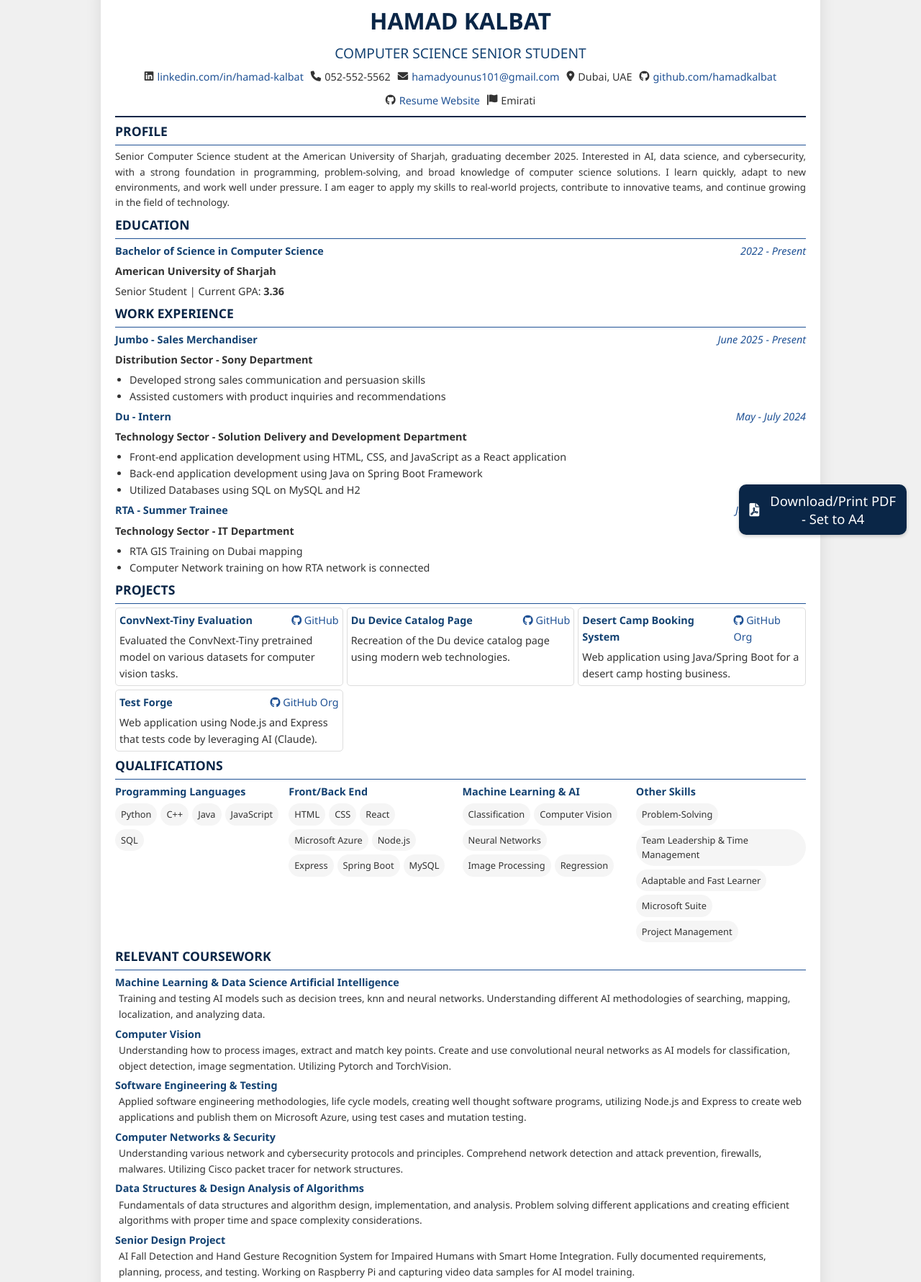
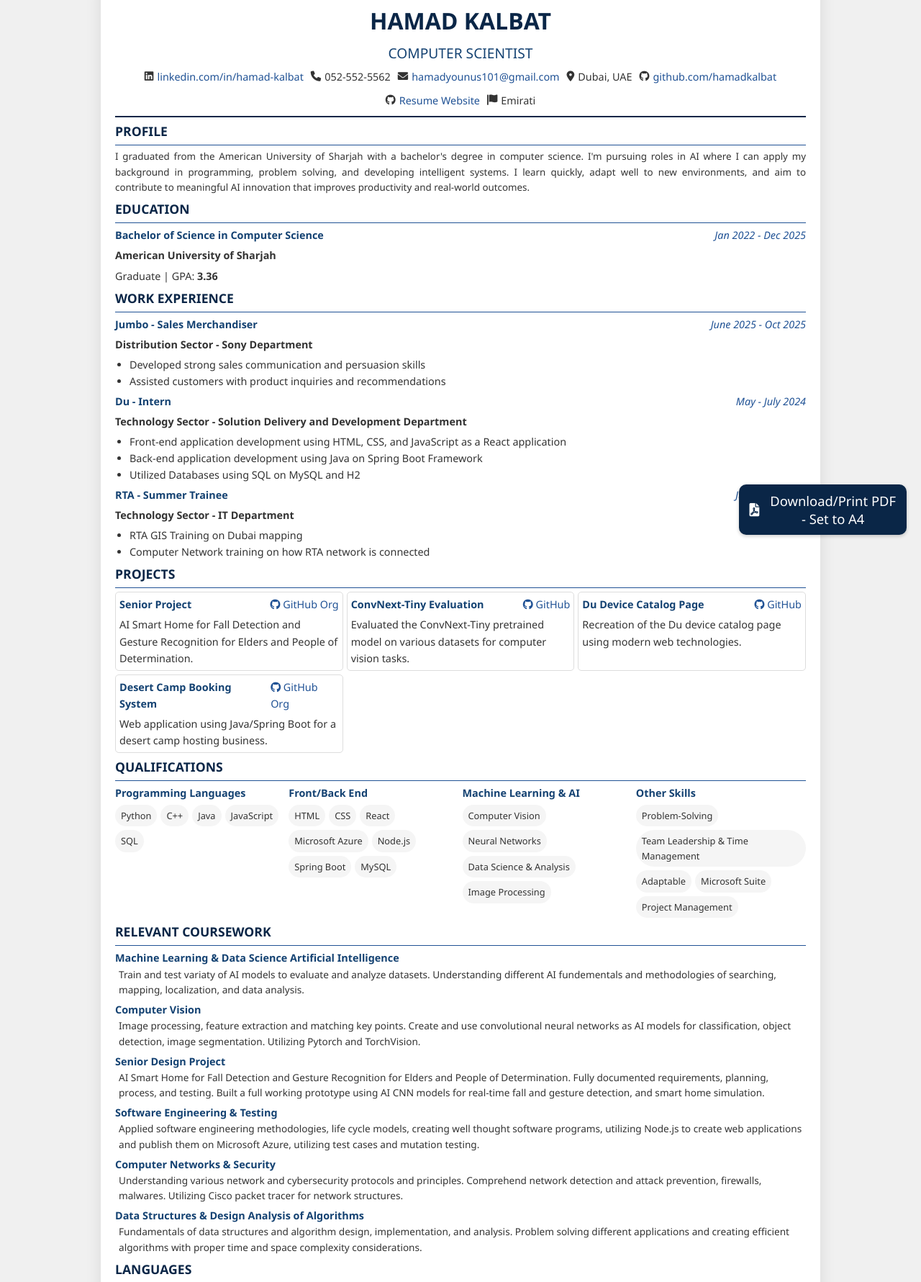
Before and after one commit to hamadkalbat/Resume, a plain HTML site: page index.html in a window 1280 px wide. Shown: the part 37-1818 px from the top of the page at 72% size. Drawn offline with Linux system fonts and the light colour scheme.

Commit message:
Update index.html

```diff
--- a/index.html
+++ b/index.html
@@ -288,7 +288,7 @@
     <div class="container" id="resume-content">
         <div class="header">
             <h1>HAMAD KALBAT</h1>
-            <h2>COMPUTER SCIENCE SENIOR STUDENT</h2>
+            <h2>COMPUTER SCIENTIST</h2>
             <div class="contact-info">
                 <div class="contact-item">
                     <i class="fab fa-linkedin"></i>
@@ -324,10 +324,11 @@
         <div class="section">
             <h3 class="section-title">PROFILE</h3>
             <p class="profile-text">
-                Senior Computer Science student at the American University of Sharjah, graduating december 2025.
-                Interested in AI, data science, and cybersecurity, with a strong foundation in programming, problem-solving, and broad knowledge of computer science solutions.
-                I learn quickly, adapt to new environments, and work well under pressure.
-                I am eager to apply my skills to real-world projects, contribute to innovative teams, and continue growing in the field of technology.
+                I graduated from the American University of Sharjah with a bachelor's degree in computer science.
+                I'm pursuing roles in AI where I can apply my background in
+                programming, problem solving, and developing intelligent systems.
+                I learn quickly, adapt well to new environments, and aim to contribute to
+                meaningful AI innovation that improves productivity and real-world outcomes.
             </p>
         </div>
 
@@ -336,11 +337,11 @@
             <div class="education-item">
                 <div class="item-header">
                     <span class="item-title">Bachelor of Science in Computer Science</span>
-                    <span class="item-date">2022 - Present</span>
+                    <span class="item-date">Jan 2022 - Dec 2025</span>
                 </div>
                 <div class="item-subtitle">American University of Sharjah</div>
                 <div class="item-details">
-                    <p>Senior Student | Current GPA: <strong>3.36</strong></p>
+                    <p>Graduate | GPA: <strong>3.36</strong></p>
                 </div>
             </div>
         </div>
@@ -350,7 +351,7 @@
             <div class="experience-item">
                 <div class="item-header">
                     <span class="item-title">Jumbo - Sales Merchandiser</span>
-                    <span class="item-date">June 2025 - Present</span>
+                    <span class="item-date">June 2025 - Oct 2025</span>
                 </div>
                 <div class="item-subtitle">Distribution Sector - Sony Department</div>
                 <div class="item-details">
@@ -396,6 +397,18 @@
             <div class="projects-grid">
                 <div class="project-card">
                     <div class="item-header">
+                        <h4 class="item-title">Senior Project</h4>
+                        <div class="project-links">
+                            <a href="https://github.com/AUS-Senior-Project/Project-Code" target="_blank">
+                                <i class="fab fa-github"></i> GitHub Org
+                            </a>
+                        </div>
+                    </div>
+                    <p>AI Smart Home for Fall Detection and Gesture Recognition for Elders and People of Determination.</p>
+                </div>
+
+                <div class="project-card">
+                    <div class="item-header">
                         <h4 class="item-title">ConvNext-Tiny Evaluation</h4>
                         <div class="project-links">
                         <a href="https://github.com/hamadkalbat/VisionProject" target="_blank">
@@ -429,18 +442,6 @@
                     </div>
                     <p>Web application using Java/Spring Boot for a desert camp hosting business.</p>
                 </div>
-
-                <div class="project-card">
-                    <div class="item-header">
-                        <h4 class="item-title">Test Forge</h4>
-                        <div class="project-links">
-                            <a href="https://github.com/COE-420-S25" target="_blank">
-                                <i class="fab fa-github"></i> GitHub Org
-                            </a>
-                        </div>
-                    </div>
-                    <p>Web application using Node.js and Express that tests code by leveraging AI (Claude).</p>
-                </div>
             </div>
         </div>
 
@@ -466,7 +467,6 @@
                         <span class="skill-item">React</span>
                         <span class="skill-item">Microsoft Azure</span>
                         <span class="skill-item">Node.js</span>
-                        <span class="skill-item">Express</span>
                         <span class="skill-item">Spring Boot</span>
                         <span class="skill-item">MySQL</span>
                     </div>
@@ -475,11 +475,10 @@
                 <div class="skill-category">
                     <h4>Machine Learning & AI</h4>
                     <div class="skill-list">
-                        <span class="skill-item">Classification</span>
                         <span class="skill-item">Computer Vision</span>
                         <span class="skill-item">Neural Networks</span>
+                        <span class="skill-item">Data Science & Analysis</span>
                         <span class="skill-item">Image Processing</span>
-                        <span class="skill-item">Regression</span>
                     </div>
                 </div>
 
@@ -488,7 +487,7 @@
                     <div class="skill-list">
                         <span class="skill-item">Problem-Solving</span>
                         <span class="skill-item">Team Leadership & Time Management</span>
-                        <span class="skill-item">Adaptable and Fast Learner</span>
+                        <span class="skill-item">Adaptable</span>
                         <span class="skill-item">Microsoft Suite</span>
                         <span class="skill-item">Project Management</span>
                     </div>
@@ -500,32 +499,42 @@
             <h3 class="section-title">RELEVANT COURSEWORK</h3>
             <div class="course-item">
                 <div class="course-title">Machine Learning & Data Science Artificial Intelligence</div>
-                <div class="course-description">Training and testing AI models such as decision trees, knn and neural networks. Understanding different AI methodologies of searching, mapping, localization, and analyzing data.</div>
+                <div class="course-description">Train and test variaty of AI models to evaluate and analyze datasets.
+                    Understanding different AI fundementals and methodologies of searching, mapping, localization, and data analysis.</div>
             </div>
 
             <div class="course-item">
                 <div class="course-title">Computer Vision</div>
-                <div class="course-description">Understanding how to process images, extract and match key points. Create and use convolutional neural networks as AI models for classification, object detection, image segmentation. Utilizing Pytorch and TorchVision.</div>
+                <div class="course-description">Image processing, feature extraction and matching key points.
+                    Create and use convolutional neural networks as AI models for classification, object detection, image segmentation.
+                    Utilizing Pytorch and TorchVision.</div>
+            </div>
+
+            <div class="course-item">
+                <div class="course-title">Senior Design Project</div>
+                <div class="course-description">AI Smart Home for Fall Detection and Gesture Recognition for Elders and People of Determination.
+                    Fully documented requirements, planning, process, and testing.
+                    Built a full working prototype using AI CNN models for real-time fall and gesture detection, and smart home simulation.</div>
             </div>
 
             <div class="course-item">
                 <div class="course-title">Software Engineering & Testing</div>
-                <div class="course-description">Applied software engineering methodologies, life cycle models, creating well thought software programs, utilizing Node.js and Express to create web applications and publish them on Microsoft Azure, using test cases and mutation testing.</div>
+                <div class="course-description">Applied software engineering methodologies, life cycle models,
+                    creating well thought software programs, utilizing Node.js to create web applications and
+                    publish them on Microsoft Azure, utilizing test cases and mutation testing.</div>
             </div>
 
             <div class="course-item">
                 <div class="course-title">Computer Networks & Security</div>
-                <div class="course-description">Understanding various network and cybersecurity protocols and principles. Comprehend network detection and attack prevention, firewalls, malwares. Utilizing Cisco packet tracer for network structures.</div>
+                <div class="course-description">Understanding various network and cybersecurity protocols and principles.
+                    Comprehend network detection and attack prevention, firewalls, malwares.
+                    Utilizing Cisco packet tracer for network structures.</div>
             </div>
 
             <div class="course-item">
                 <div class="course-title">Data Structures & Design Analysis of Algorithms</div>
-                <div class="course-description">Fundamentals of data structures and algorithm design, implementation, and analysis. Problem solving different applications and creating efficient algorithms with proper time and space complexity considerations.</div>
-            </div>
-
-            <div class="course-item">
-                <div class="course-title">Senior Design Project</div>
-                <div class="course-description">AI Fall Detection and Hand Gesture Recognition System for Impaired Humans with Smart Home Integration. Fully documented requirements, planning, process, and testing. Working on Raspberry Pi and capturing video data samples for AI model training.</div>
+                <div class="course-description">Fundamentals of data structures and algorithm design, implementation, and analysis.
+                    Problem solving different applications and creating efficient algorithms with proper time and space complexity considerations.</div>
             </div>
         </div>
 
```
